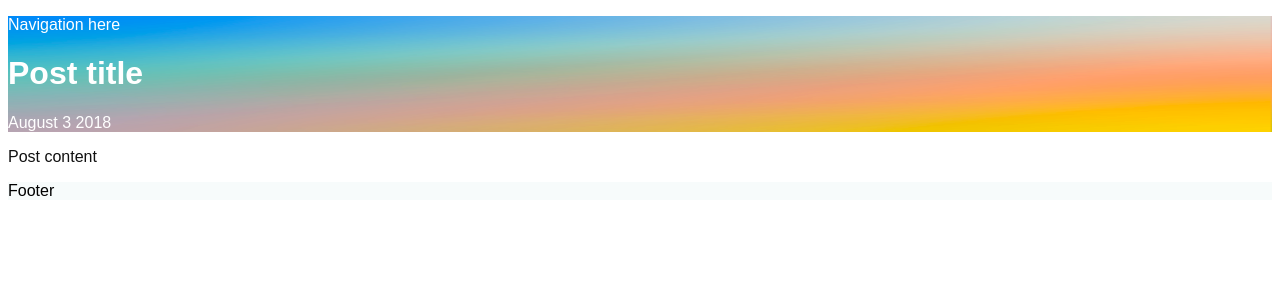
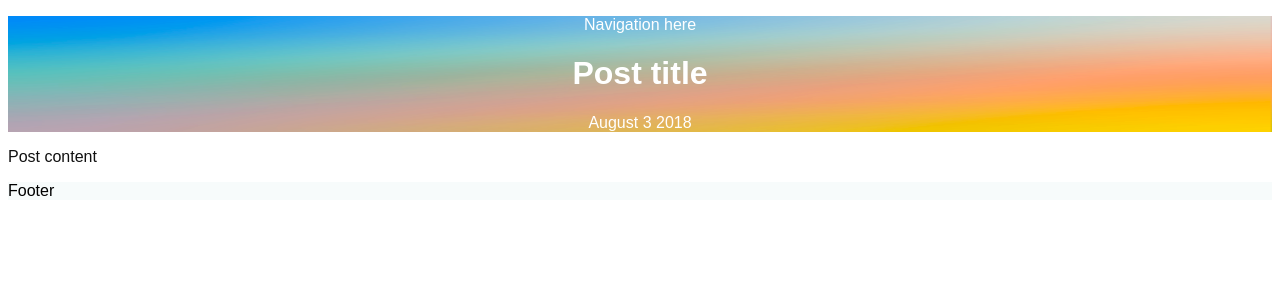
Before and after one commit to theaq175/theaq175.github.io, a Jekyll site: the page built from _posts/2018-08-03-first-post.md, in a window 1280 px wide. Shown: the top 300 px of the page. Built offline with Jekyll 4.4.1, drawn with Linux system fonts in a browser that asks for light colours.

Commit message:
Update main.css

```diff
--- a/css/main.css
+++ b/css/main.css
@@ -11,12 +11,7 @@ header {
     background-repeat: no-repeat;
     background-size: 100% 100%;
     color: white;
-}
-
-header.div {
-    height: 55px;
     text-align: center;
-    background: #f7fbfb;
 }
 
 section {
```
